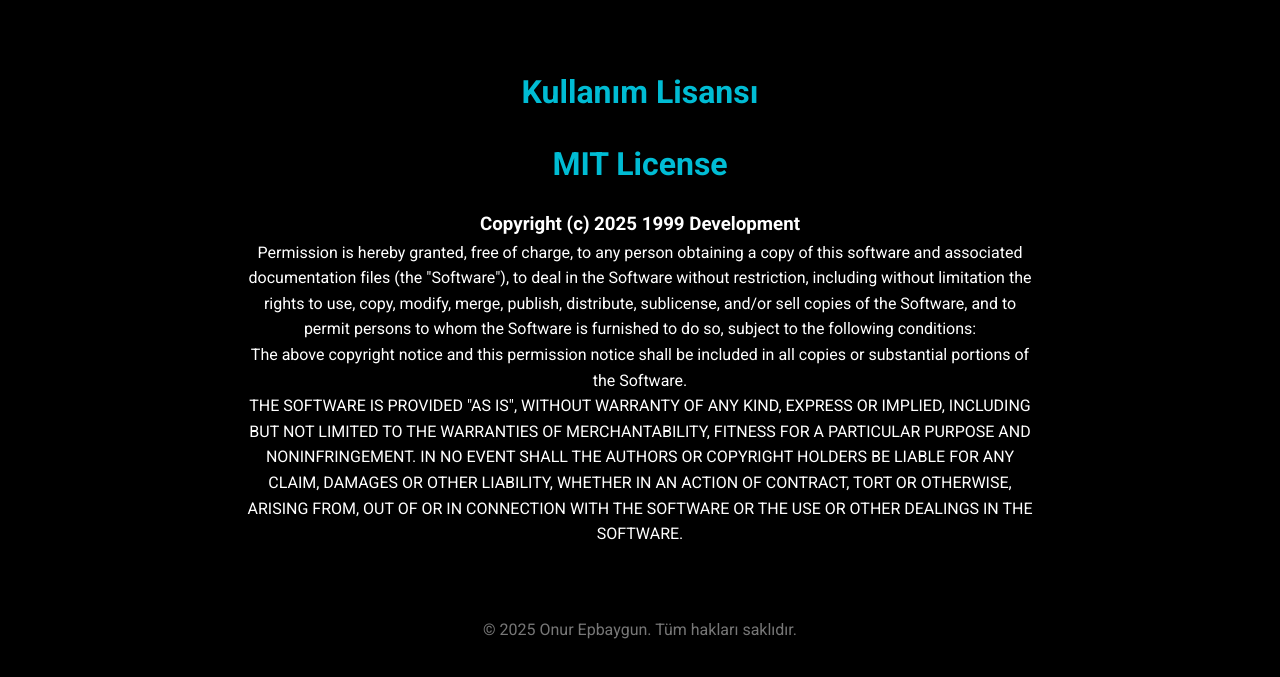
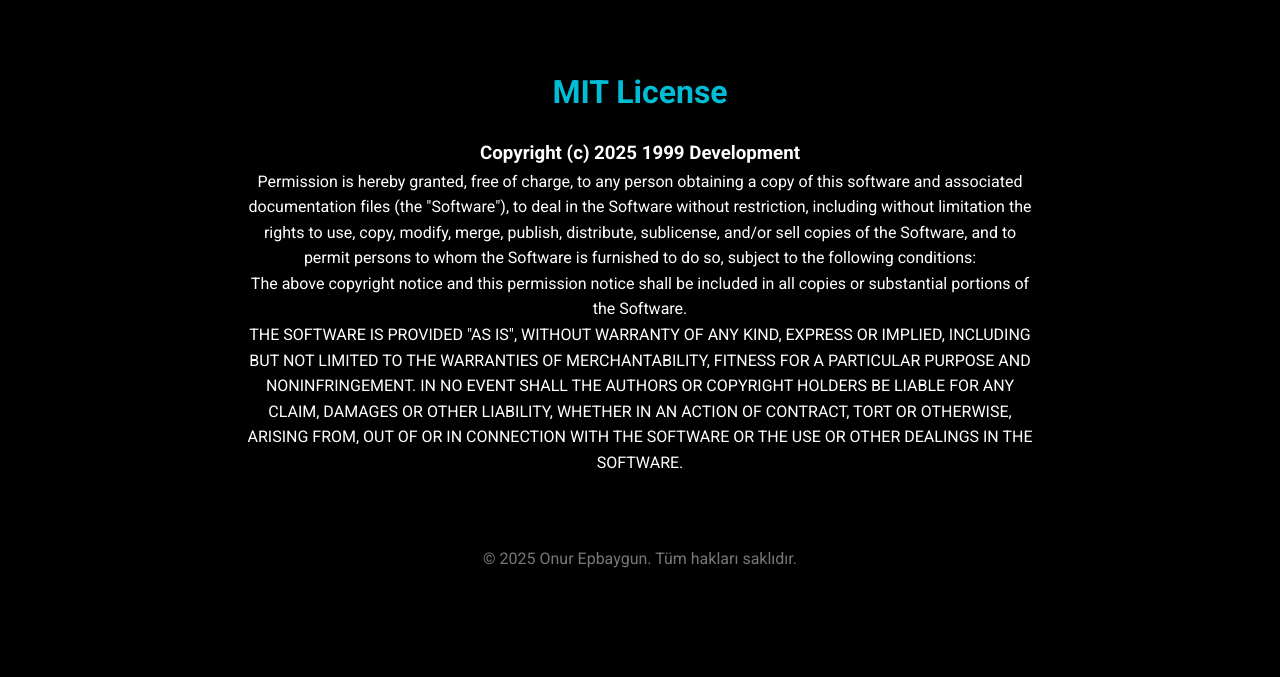
Before and after one commit to Berlinxr/license.berlinxr.cfd, a plain HTML site: page index.html in a window 1280 px wide. Shown: the part 61-738 px from the top of the page. Drawn offline with Linux system fonts and the light colour scheme.

Commit message:
Update index.html

```diff
--- a/index.html
+++ b/index.html
@@ -25,7 +25,6 @@
     </header>
 
     <section id="lisans" class="section">
-        <h2>Kullanım Lisansı</h2>
         <h2>MIT License</h2>
 
 <h3>Copyright (c) 2025 1999 Development</h3>
```
